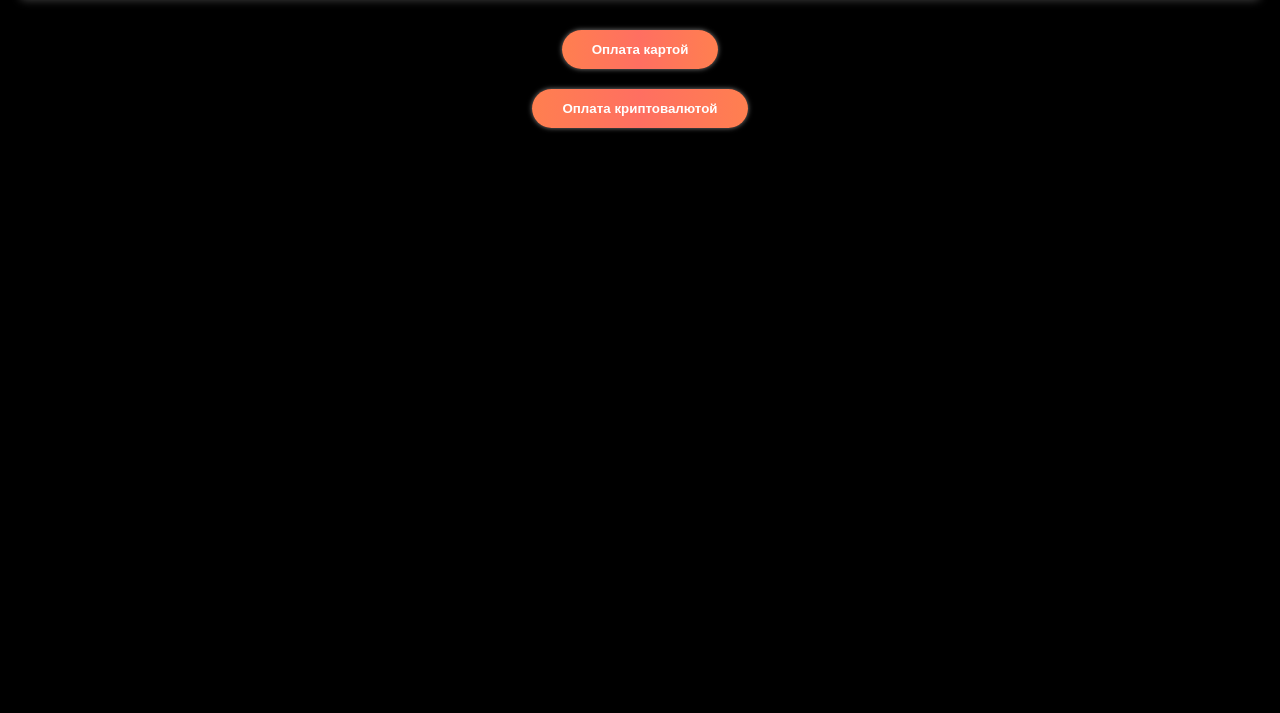
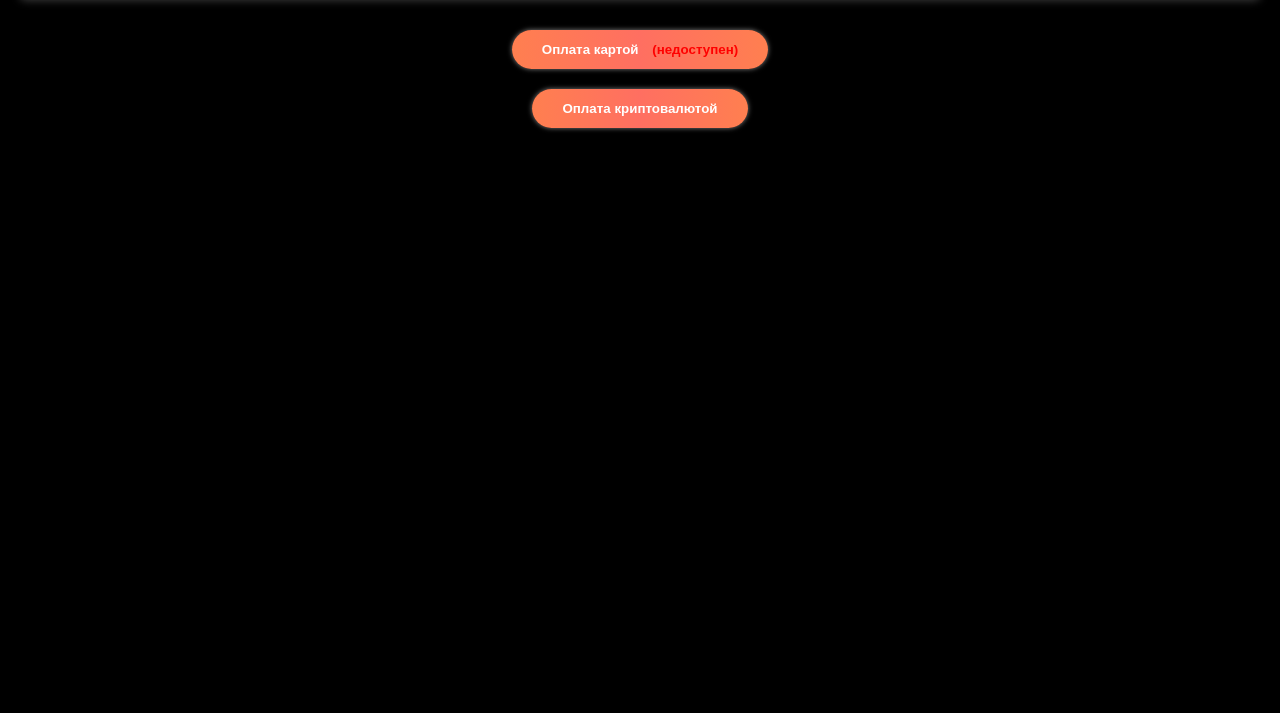
Before and after one commit to flodiss/swater, a plain HTML site: page fsf.html in a window 1280 px wide. Shown: the part 87-800 px from the top of the page. Drawn offline with Linux system fonts and the light colour scheme.

Commit message:
Update fsf.html

```diff
--- a/fsf.html
+++ b/fsf.html
@@ -62,6 +62,11 @@
       color: #fff;
       box-shadow: 0 0 10px rgba(255, 255, 255, 0.8);
     }
+    .unavailable {
+      color: red; /* Красный цвет */
+      font-weight: bold; /* Жирный шрифт */
+      margin-left: 10px; /* Отступ слева */
+    }
 
     @keyframes shine {
       0% {
@@ -79,7 +84,10 @@
   </header>
 
   <div class="content">
-    <button onclick="window.location.href='https://www.donationalerts.com/r/jenyabepxobhi'">Оплата картой</button>
+    <button onclick="window.location.href='https://www.donationalerts.com/r/jenyabepxobhi'">
+      Оплата картой
+      <span class="unavailable">(недоступен)</span>
+    </button>
     <button onclick="window.location.href='https://t.me/send?start=IVlmBxLLKZNn'">Оплата криптовалютой</button>
   </div>
 </body>
```
